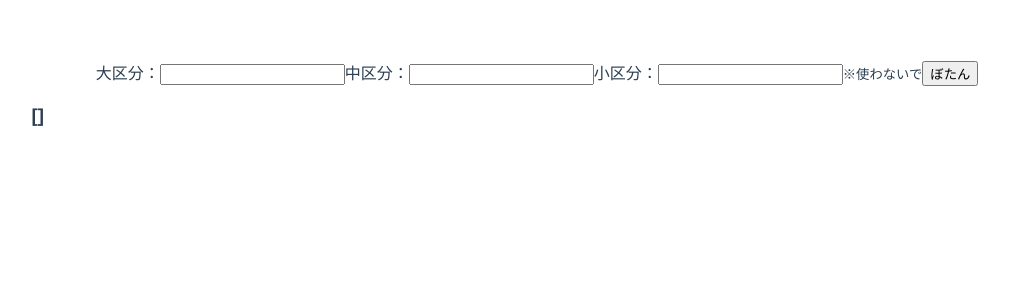
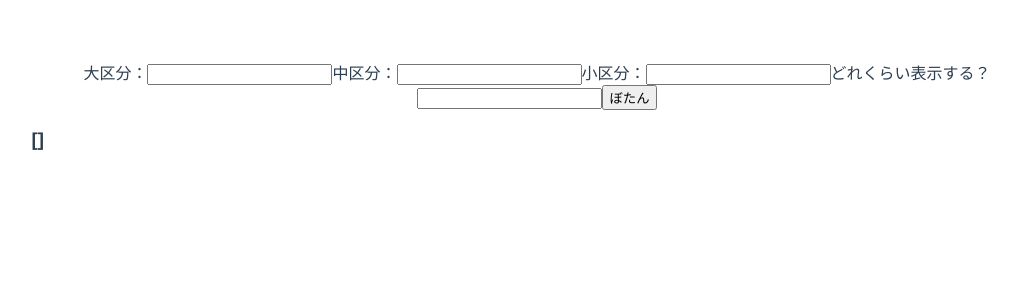
Before and after one commit to misak-yt/api, a Vue app: page / in a window 1280 px wide. Shown: the top 300 px of the page, without its empty margins (103-1121 px from the left). Built offline with nearby package versions, Linux system fonts and the light colour scheme.

Commit message:
表示件数追加

```diff
--- a/src/components/Search.vue
+++ b/src/components/Search.vue
@@ -7,7 +7,8 @@
       <input type="text" name="middle" v-model="middle">
       <label for="large">小区分：</label>
       <input type="text" name="small" v-model="small">
-      <small>※使わないで</small>
+      <label for="large">どれくらい表示する？</label>
+      <input type="text" name="count" v-model="count">
       <button @click="getdata()">ぼたん</button>
     </div>
     <div class="box">
@@ -51,6 +52,7 @@ export default {
       const baseUrl = '/gourmet/v1/?key='
       const apikey = process.env.VUE_APP_apikey
       const url = baseUrl + apikey
+      const size = '&count=' + this.count
       const format = '&format=json'
       let self = this
       let area = ''
@@ -67,8 +69,9 @@ export default {
         await this.getSmallArea(this.small)
         area += '&small_area=' + this.areas[2]
       }
-      await axios.get(url + area +  format)
+      await axios.get(url + area + size + format)
       .then(response => {
+        console.log(response);
         let data = response.data.results.shop
         data.forEach(data => {
           let address = data.address
@@ -138,14 +141,12 @@ export default {
         .then(response => {
           let data = response.data.results.small_area
           let res = data.filter(data => {
-            console.log(data.name);
-            console.log(data.name.indexOf(area) !== -1);
             return data.name.indexOf(area) !== -1
           })
           let code_list = ''
           res.forEach(d => code_list += d.code + ',')
           console.log(code_list);
-          self.areas[2] = code_list
+          self.areas[2] = code_list.trimEnd()
         })
     }
   }
```
